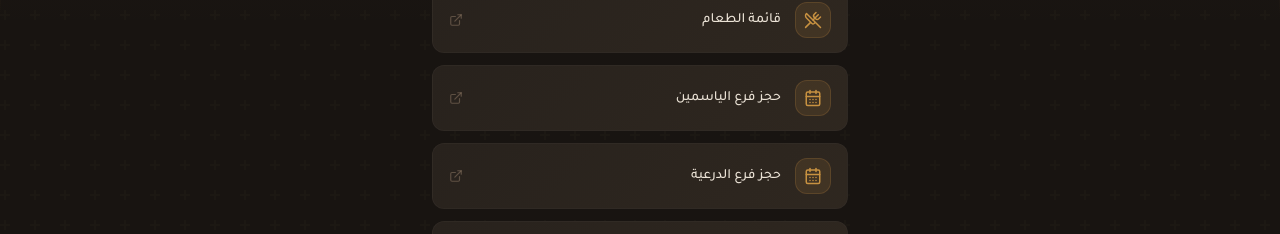
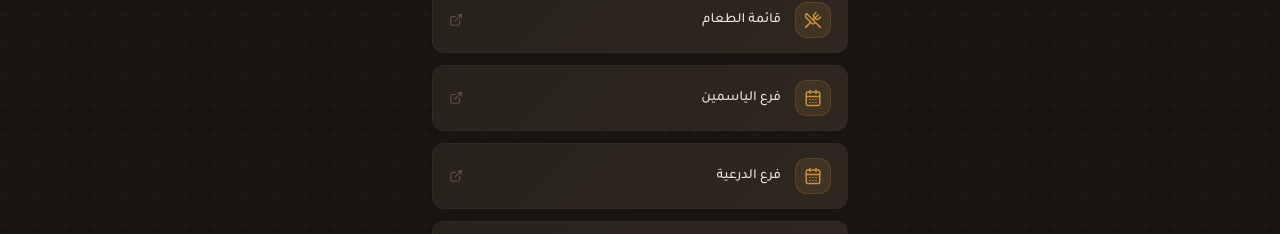
Before and after one commit to the179050-beep/aseeb-connect, a React (Vite) app: page / in a window 1280 px wide. Shown: the part 290-524 px from the top of the page. Built offline with nearby package versions, Linux system fonts and the light colour scheme; no server answers.

Commit message:
File changes

```diff
--- a/src/components/bio/BioLinks.jsx
+++ b/src/components/bio/BioLinks.jsx
@@ -4,8 +4,8 @@ import BioLink from "./BioLink";
 const links = [
   { icon: Globe, label: "الموقع الرسمي", href: "https://aseeb.com.sa/" },
   { icon: UtensilsCrossed, label: "قائمة الطعام", href: "https://aseeb.com.sa/menu" },
-  { icon: CalendarDays, label: "حجز فرع الياسمين", href: "https://aseeb.com.sa/" },
-  { icon: CalendarDays, label: "حجز فرع الدرعية", href: "https://aseeb.com.sa/" },
+  { icon: CalendarDays, label: "فرع الياسمين", href: "https://aseeb.com.sa/" },
+  { icon: CalendarDays, label: "فرع الدرعية", href: "https://aseeb.com.sa/" },
 
   { icon: Instagram, label: "انستقرام", href: "https://www.instagram.com/aseeb_sa/" },
   { icon: MapPin, label: "موقعنا على الخريطة", href: "https://maps.google.com/?q=aseeb+restaurant+riyadh" },
```
